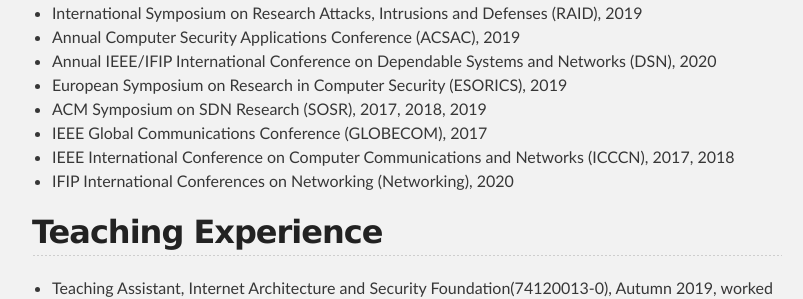
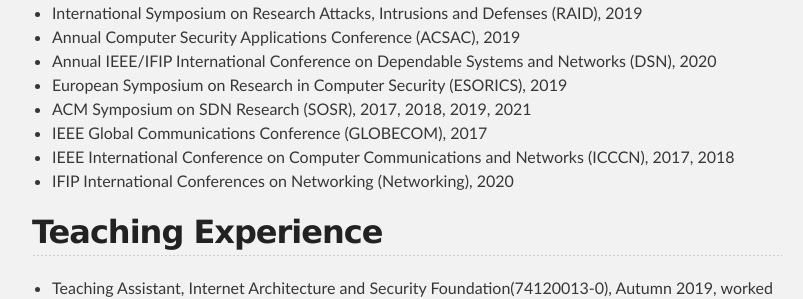
Before and after one commit to zhangmenghao/zhangmenghao.github.io, a Jekyll site: the page built from index.md, in a window 1280 px wide and 900 px high, scrolled down 3850 px. Shown: the part 161-460 px from the top of the window, without its empty margins (233-1036 px from the left). Built offline with Jekyll 4.4.1, drawn with Linux system fonts in a browser that asks for light colours.

Commit message:
Add SOSR 2021

```diff
--- a/index.md
+++ b/index.md
@@ -142,7 +142,7 @@
 * Annual Computer Security Applications Conference (ACSAC), 2019
 * Annual IEEE/IFIP International Conference on Dependable Systems and Networks (DSN), 2020
 * European Symposium on Research in Computer Security (ESORICS), 2019
-* ACM Symposium on SDN Research (SOSR), 2017, 2018, 2019
+* ACM Symposium on SDN Research (SOSR), 2017, 2018, 2019, 2021
 * IEEE Global Communications Conference (GLOBECOM), 2017
 * IEEE International Conference on Computer Communications and Networks (ICCCN), 2017, 2018
 * IFIP International Conferences on Networking (Networking), 2020
```
